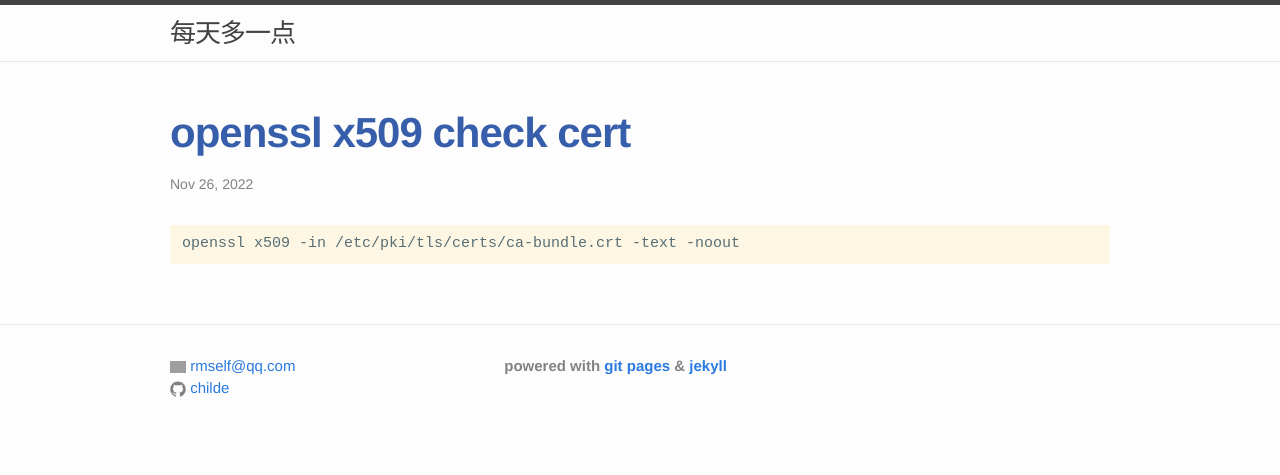
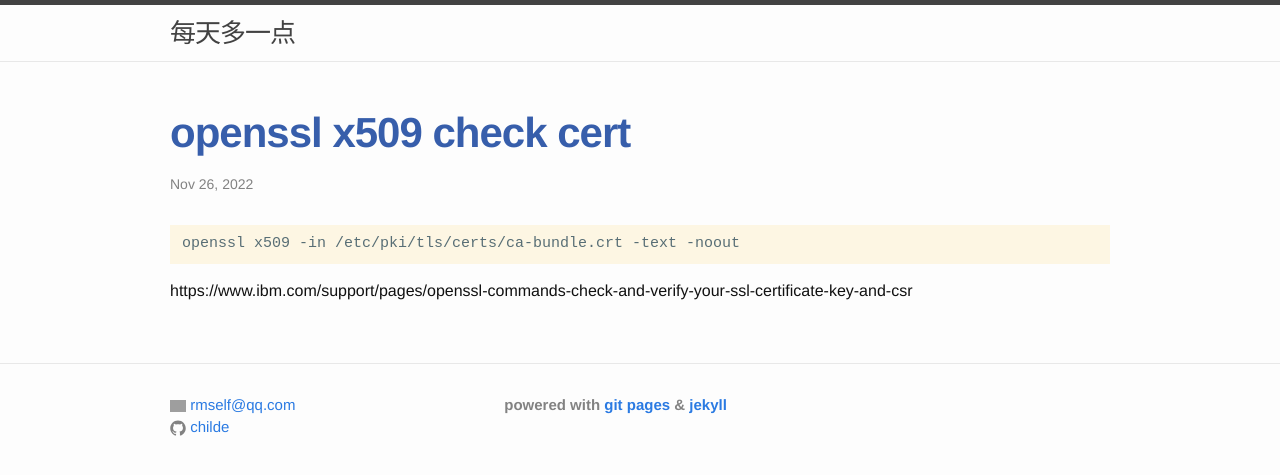
Before and after one commit to childe/gitcommit.today, a Jekyll site: the page built from _posts/2022-11-26-openssl-check-cert.md, in a window 1280 px wide. Shown: the top 475 px of the page. Built offline with Jekyll 4.4.1, drawn with Linux system fonts in a browser that asks for light colours; some of the changed lines change nothing that is shown; grey boxes are pictures that could not be loaded.

Commit message:
modified:   _posts/2022-11-26-openssl-check-cert.md

````diff
--- a/_posts/2022-11-26-openssl-check-cert.md
+++ b/_posts/2022-11-26-openssl-check-cert.md
@@ -9,3 +9,5 @@ layout: post
 ```
 openssl x509 -in /etc/pki/tls/certs/ca-bundle.crt -text -noout
 ```
+
+https://www.ibm.com/support/pages/openssl-commands-check-and-verify-your-ssl-certificate-key-and-csr
````
